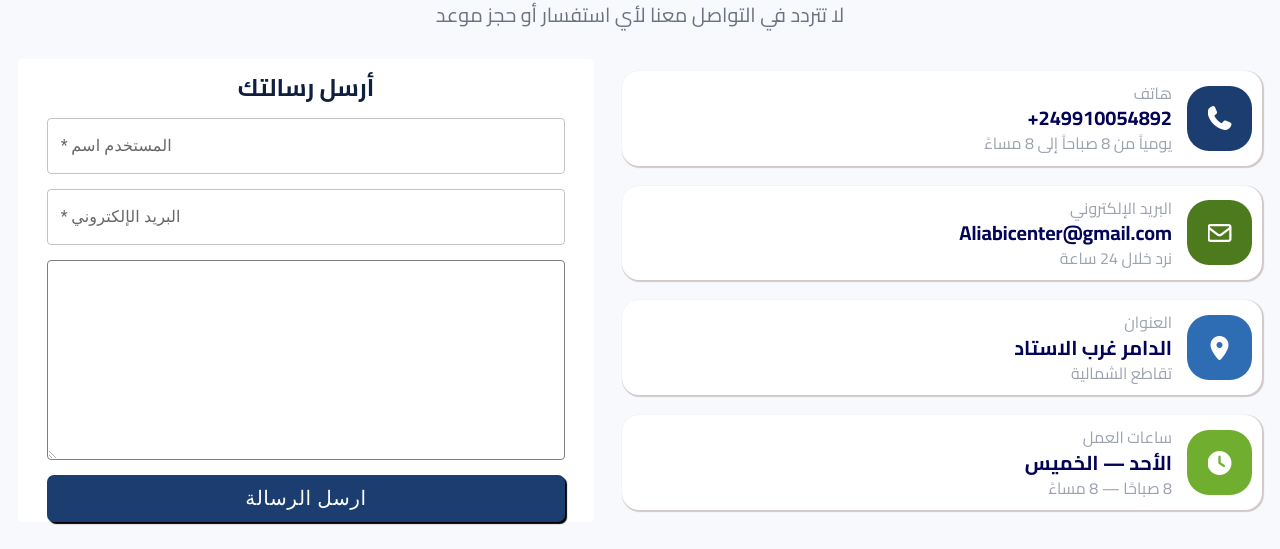
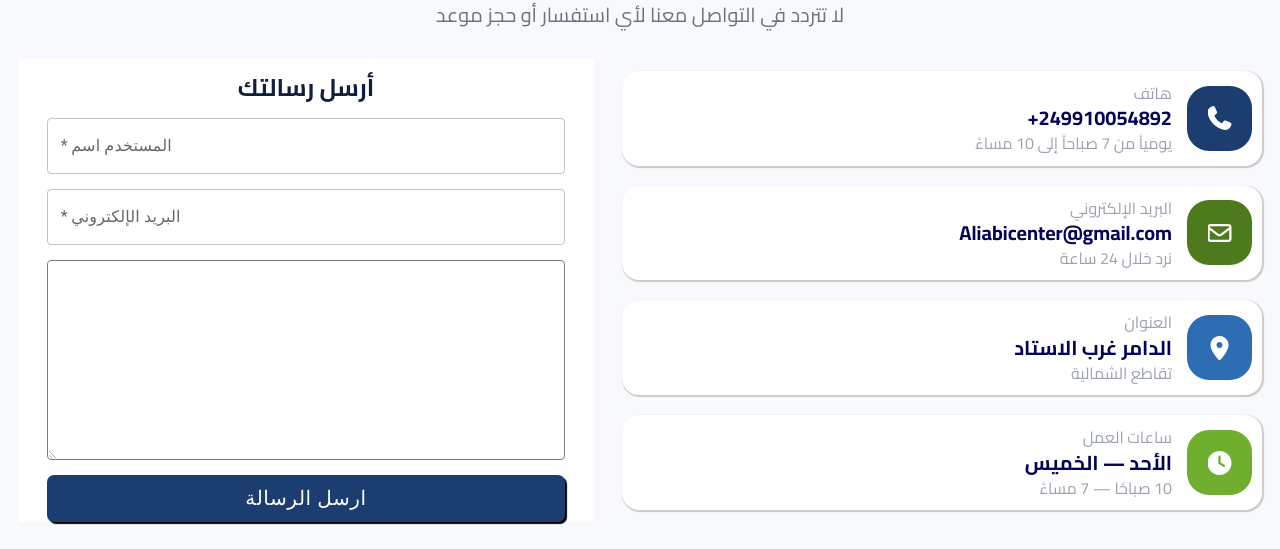
Before and after one commit to assadabdo/Full-Stack-Clinic-, a React (Vite) app: page / in a window 1280 px wide. Shown: the part 1776-2325 px from the top of the page. Built offline with nearby package versions, Linux system fonts and the light colour scheme; no server answers; the database is empty.

Commit message:
befor obad test the dashbord

```diff
--- a/src/components/Contacts/Contacts.jsx
+++ b/src/components/Contacts/Contacts.jsx
@@ -56,7 +56,7 @@ export const Contacts = () => {
             <div className="details">
               <span>هاتف</span>
               <span>249910054892+</span>
-              <span>يومياً من 8 صباحاً إلى 8 مساءً</span>
+              <span>يومياً من 7 صباحاً إلى 10 مساءً</span>
             </div>
           </div>
           <div className="email">
@@ -92,7 +92,7 @@ export const Contacts = () => {
             <div className="details">
               <span>ساعات العمل</span>
               <span>الأحد — الخميس</span>
-              <span> 8 صباحًا — 8 مساءً </span>
+              <span>10 صباحًا — 7 مساءً </span>
             </div>
           </div>
         </div>
--- a/src/components/LogIn/CreateAcount.jsx
+++ b/src/components/LogIn/CreateAcount.jsx
@@ -49,9 +49,12 @@ export const CreateAcount = () => {
 
     Swal.fire({
       icon: "info",
-      title: "Check your email",
-      text: "Verify your email before logging in",
+      title: "تحقق من بريدك الإلكتروني",
+      text: "يرجى تأكيد البريد الإلكتروني قبل تسجيل الدخول",
     });
+    Setemail("");
+    Setpassword("");
+    Setname("");
   };
 
   return (
--- a/src/components/LogIn/Login.jsx
+++ b/src/components/LogIn/Login.jsx
@@ -48,6 +48,8 @@ export const Login = () => {
     } else {
       navigate("/");
     }
+    Setemail("");
+    Setpassword("");
   };
 
   return (
```
